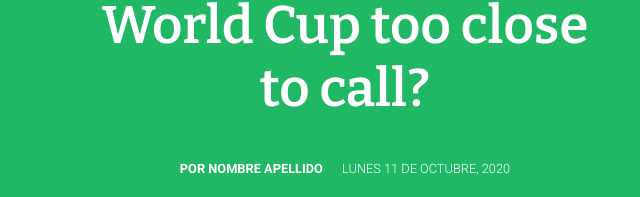
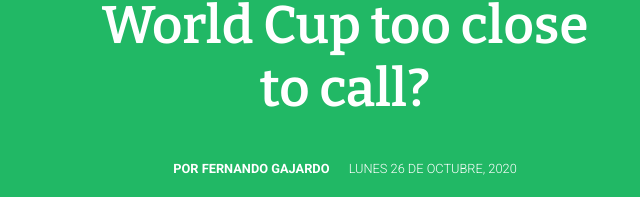
Before and after one commit to fjgajardo/Clase11, a plain HTML site: page index.html in a window 1280 px wide. Shown: the part 795-992 px from the top of the page, 295-935 px from the left. Drawn offline with nearby package versions, Linux system fonts and the light colour scheme.

Commit message:
Estaba seguro que le habia puesto nombre

```diff
--- a/index.html
+++ b/index.html
@@ -3,7 +3,7 @@
     <head>
         <meta charset="utf-8" />
         <meta name="viewport" content="width=device-width, initial-scale=1, shrink-to-fit=no" />
-        <title>Infografía Digital</title>
+        <title>Clase 11 - Infografía Digital</title>
         <link rel="stylesheet" href="https://stackpath.bootstrapcdn.com/bootstrap/4.5.2/css/bootstrap.min.css" integrity="sha384-JcKb8q3iqJ61gNV9KGb8thSsNjpSL0n8PARn9HuZOnIxN0hoP+VmmDGMN5t9UJ0Z" crossorigin="anonymous" />
         <link href="https://fonts.googleapis.com/css2?family=Bitter:wght@500;600&display=swap" rel="stylesheet" />
         <link href="https://fonts.googleapis.com/css2?family=Roboto:wght@300;400;700&display=swap" rel="stylesheet" />
@@ -17,7 +17,7 @@
             <div class="row justify-content-center">
                 <div class="col-12 col-sm-10 col-md-8 col-lg-6">
                     <h1 class="text-center py-3">Is the 2019 Rugby World Cup too close to call?</h1>
-                    <h6 class="text-center py-3">POR NOMBRE APELLIDO <span class="ml-3 d-none d-lg-inline">Lunes 11 de octubre, 2020</span></h6>
+                    <h6 class="text-center py-3">POR FERNANDO GAJARDO <span class="ml-3 d-none d-lg-inline">Lunes 26 de octubre, 2020</span></h6>
                     <p class="lead">This year there will be six teams who fancy their chances in what is shaping up to be the most evenly poised Rugby World Cup, ever.</p>
                     <p>Southern hemisphere teams usually dominate proceedings and have won seven of the eight Rugby World Cups held since 1987. This year the six top teams are evenly split between hemispheres and are all capable of beating each other on their day. It might not be a coincidence that all six coaches hail from the southern hemisphere.</p>
                 </div>
```
